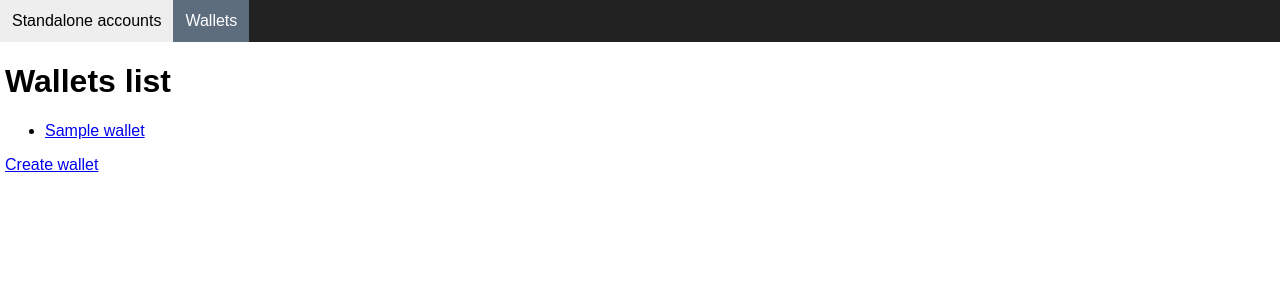
After one commit to ipaleka/algodjango, a Django app: page /wallets/ in a window 1280 px wide. The commit adds this page. Shown: the top 300 px of the page. Run offline with Django 3.2, Linux system fonts and the light colour scheme; tables that the repository leaves empty hold one stand-in row (values such as "Sample post").

Commit message:
Initial setup for wallet creation

```diff
--- a/mainapp/models.py
+++ b/mainapp/models.py
@@ -22,5 +22,24 @@ class Account(models.Model):
         return account_balance(self.address)
 
     def __str__(self):
-        """Account's human representation."""
+        """Account's human-readable string representation."""
         return self.address
+
+
+class Wallet(models.Model):
+    wallet_id = models.CharField(max_length=32)
+    name = models.CharField(max_length=50)
+    password = models.CharField(max_length=50)
+    created = models.DateTimeField(auto_now_add=True)
+
+    @classmethod
+    def instance_from_id(cls, wallet_id):
+        """Return model instance from provided wallet's ID."""
+        try:
+            return cls.objects.get(wallet_id=wallet_id)
+        except ObjectDoesNotExist:
+            raise Http404
+
+    def __str__(self):
+        """Wallet's human-readable string representation."""
+        return self.name
--- a/mainapp/templates/mainapp/base.html
+++ b/mainapp/templates/mainapp/base.html
@@ -8,7 +8,7 @@
   <body>
     <div class="topnav">
       <a href="/"{% if request.path == '/' %} class="active"{% endif %}>Standalone accounts</a>
-      <a href="/create-wallet/"{% if request.path == '/create-wallet/' %} class="active"{% endif %}>Create wallet</a>
+      <a href="/wallets/"{% if request.path == '/wallets/' %} class="active"{% endif %}>Wallets</a>
     </div>
     <div class="body">{% block body %}{% endblock %}</div>
   </body>
--- a/mainapp/templates/mainapp/standalone_account.html
+++ b/mainapp/templates/mainapp/standalone_account.html
@@ -3,6 +3,7 @@
 {% block body %}
   <h1>Standalone account page</h1>
   <p>Address: {{ account.address }}</p>
+  <p>Created: {{ account.created }}</p>
   <p>Balance: {{ account.balance }} microAlgos</p>
 
   {% if messages %}
--- /dev/null
+++ b/mainapp/templates/mainapp/wallets.html
@@ -0,0 +1,15 @@
+{% extends 'mainapp/base.html' %}
+{% block title %}Wallets{% endblock %}
+{% block body %}
+  <h1>Wallets list</h1>
+  {% if wallets %}
+  <ul>
+  {% for wallet in wallets %}
+    <li><a href="/wallet/{{ wallet.wallet_id }}">{{ wallet.name }}</a></li>
+  {% endfor %}
+  </ul>
+  {% else %}
+  <p>There are no wallets.</p>
+  {% endif %}
+  <a href="/create-wallet/">Create wallet</a>
+{% endblock %}
--- a/mainapp/urls.py
+++ b/mainapp/urls.py
@@ -8,4 +8,7 @@ urlpatterns = [
     path("standalone-account/<str:address>/", views.standalone_account, name="standalone-account"),
     path("initial-funds/<str:receiver>/", views.initial_funds, name="initial-funds"),
     path("transfer-funds/<str:sender>/", views.transfer_funds, name="transfer-funds"),
+    path("wallets/", views.wallets, name="wallets"),
+    path("create-wallet/", views.create_wallet, name="create-wallet"),
+    path("wallet/<str:wallet_id>/", views.wallet, name="wallet"),
 ]
--- a/mainapp/views.py
+++ b/mainapp/views.py
@@ -2,37 +2,65 @@ from django.contrib import messages
 from django.shortcuts import redirect, render
 
 from .helpers import (
+    add_standalone_account,
+    add_wallet,
     cli_account_list,
     cli_passphrase_for_account,
-    create_standalone_account,
     create_transaction,
 )
 
-from .forms import TransferFundsForm
-from .models import Account
+from .forms import CreateWalletForm, TransferFundsForm
+from .models import Account, Wallet
 
 
 INITIAL_FUNDS = 1000000000
+
+
+def create_standalone(request):
+
+    address, passphrase = add_standalone_account()
+    Account.objects.create(address=address)
+    context = {"account": (address, passphrase)}
+    return render(request, "mainapp/create_standalone.html", context)
+
+
+def create_wallet(request):
+
+    if request.method == "POST":
+
+        form = CreateWalletForm(request.POST)
+
+        if form.is_valid():
+
+            wallet_id = add_wallet(
+                form.cleaned_data["name"], form.cleaned_data["password"]
+            )
+            if wallet_id != "":
+                Wallet.objects.create(
+                    wallet_id=wallet_id,
+                    name=form.cleaned_data["name"],
+                    password=form.cleaned_data["password"],
+                )
+                message = "Wallet with name '{}' and ID '{}' has been created.".format(
+                    form.cleaned_data["name"], wallet_id
+                )
+                messages.add_message(request, messages.SUCCESS, message)
+                return redirect("wallet", wallet_id)
+
+            form.add_error(None, "Wallet is not created!")
+
+    else:
+        form = CreateWalletForm()
+
+    context = {"form": form}
+
+    return render(request, "mainapp/create_wallet.html", context)
 
 
 def index(request):
     accounts = Account.objects.order_by("-created")
     context = {"accounts": accounts}
     return render(request, "mainapp/index.html", context)
-
-
-def create_standalone(request):
-
-    address, passphrase = create_standalone_account()
-    Account.objects.create(address=address)
-    context = {"account": (address, passphrase)}
-    return render(request, "mainapp/create_standalone.html", context)
-
-
-def standalone_account(request, address):
-
-    context = {"account": Account.instance_from_address(address)}
-    return render(request, "mainapp/standalone_account.html", context)
 
 
 def initial_funds(request, receiver):
@@ -54,9 +82,14 @@ def initial_funds(request, receiver):
     return redirect("standalone-account", receiver)
 
 
+def standalone_account(request, address):
+
+    context = {"account": Account.instance_from_address(address)}
+    return render(request, "mainapp/standalone_account.html", context)
+
+
 def transfer_funds(request, sender):
 
-    # If this is a POST request then process the Form data
     if request.method == "POST":
 
         form = TransferFundsForm(request.POST)
@@ -80,9 +113,20 @@ def transfer_funds(request, sender):
             form.add_error(error_field, error_description)
 
     else:
-        # form = TransferFundsForm(initial={"renewal_date": proposed_renewal_date})
         form = TransferFundsForm()
 
     context = {"form": form, "sender": sender}
 
     return render(request, "mainapp/transfer_funds.html", context)
+
+
+def wallet(request, wallet_id):
+
+    context = {"wallet": Wallet.instance_from_id(wallet_id)}
+    return render(request, "mainapp/wallet.html", context)
+
+
+def wallets(request):
+    wallets = Wallet.objects.order_by("-created")
+    context = {"wallets": wallets}
+    return render(request, "mainapp/wallets.html", context)
```
Also changed, not shown: mainapp/forms.py (+15 -0 lines), mainapp/helpers.py (+25 -8 lines), mainapp/templates/mainapp/create_wallet.html (added, +10 -0 lines), mainapp/templates/mainapp/transfer_funds.html (+4 -4 lines), mainapp/templates/mainapp/wallet.html (added, +17 -0 lines), db.sqlite3, mainapp/migrations/0001_initial.py, mainapp/templates/mainapp/create_standalone.html (indentation only), mainapp/templates/mainapp/index.html (indentation only). Lines whose indentation alone changed are shown as unchanged.
